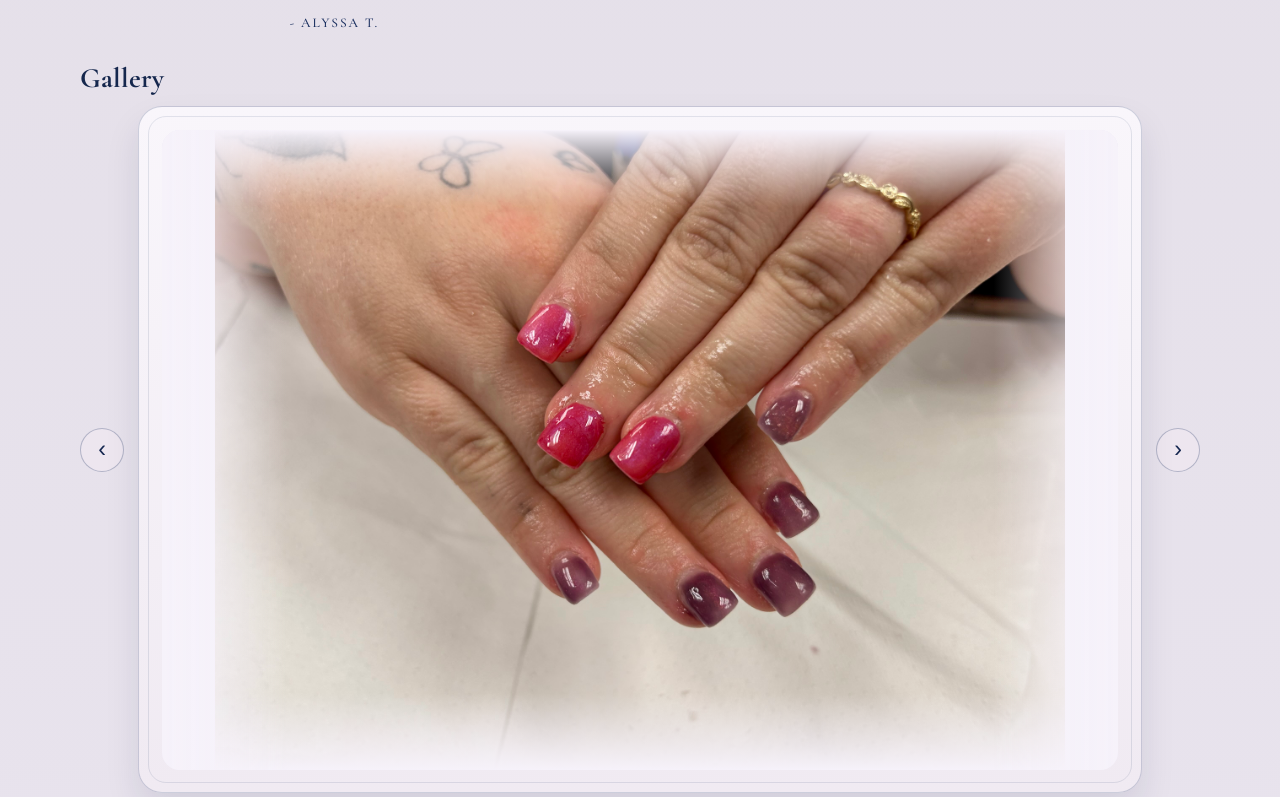
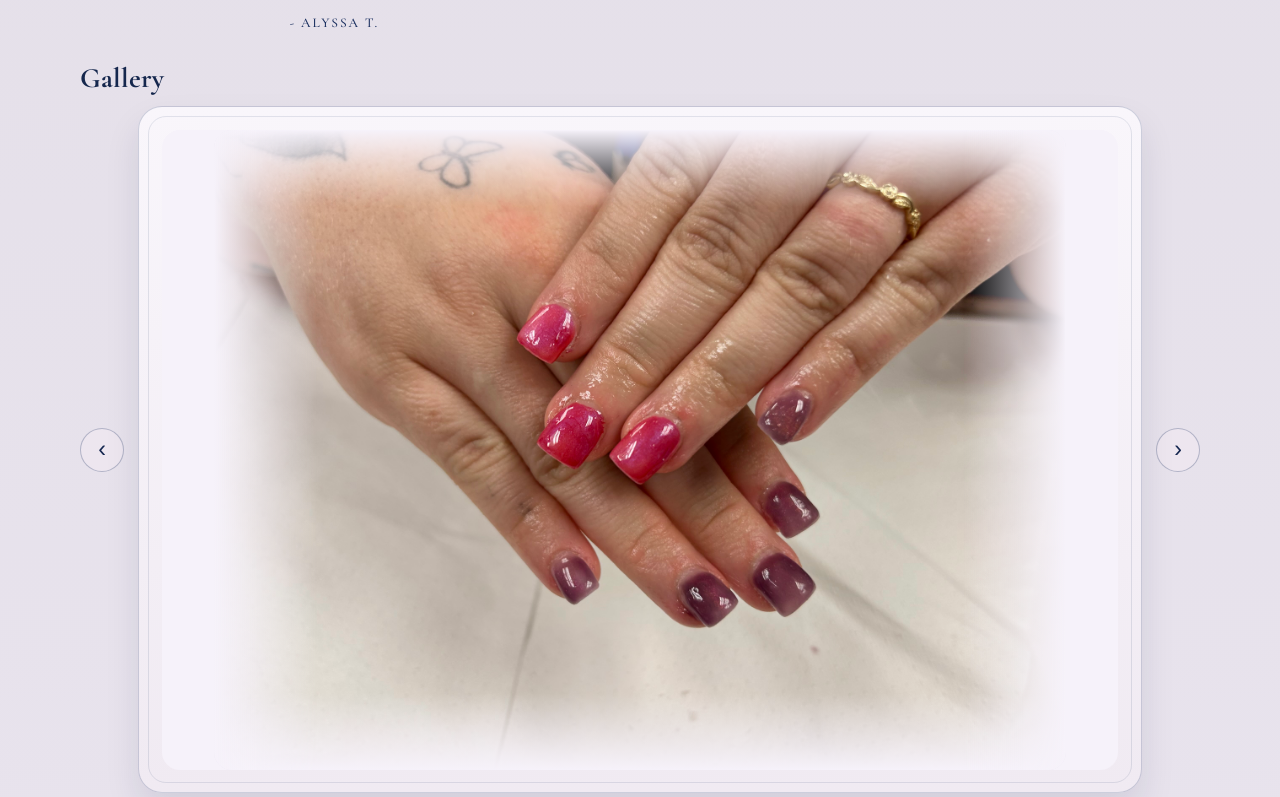
Before and after one commit to ADK-Digital/NailsByBrittney, a React (Vite) app: page / in a window 1280 px wide. Shown: the part 2163-2960 px from the top of the page. Built offline with nearby package versions, Linux system fonts and the light colour scheme; no server answers; the database is empty.

Commit message:
Fix gallery edge fade for non-full-bleed images

```diff
--- a/src/App.jsx
+++ b/src/App.jsx
@@ -81,7 +81,9 @@ function GalleryCarousel({ items, interval = 6000 }) {
     <div className="carousel-content">
       {src ? (
         <button type="button" className="gallery-slide">
-          <img src={src} loading="lazy" alt={item.caption || 'Nail service example'} />
+          <span className="gallery-media">
+            <img src={src} loading="lazy" alt={item.caption || 'Nail service example'} />
+          </span>
         </button>
       ) : <div className="missing-image">Add image in admin</div>}
     </div>
--- a/src/styles.css
+++ b/src/styles.css
@@ -275,18 +275,27 @@ blockquote span{display:block;margin-top:.9rem;font-size:.84rem;letter-spacing:.
   display:grid;
   place-items:center;
 }
-.gallery-slide::after{
+.gallery-media{
+  position:relative;
+  display:inline-flex;
+  max-width:100%;
+  max-height:min(80vh,700px);
+  border-radius:18px;
+  overflow:hidden;
+}
+.gallery-media::after{
   content:'';
   position:absolute;
   inset:0;
   pointer-events:none;
   background:
-    linear-gradient(to right, #f6f2fa 0%, rgba(246,242,250,0) 13%, rgba(246,242,250,0) 87%, #f6f2fa 100%),
+    linear-gradient(to right, #f6f2fa 0%, rgba(246,242,250,0) 12%, rgba(246,242,250,0) 88%, #f6f2fa 100%),
     linear-gradient(to bottom, #f6f2fa 0%, rgba(246,242,250,0) 12%, rgba(246,242,250,0) 88%, #f6f2fa 100%);
 }
 .gallery-slide img{
   display:block;
-  width:100%;
+  width:auto;
+  max-width:100%;
   height:auto;
   max-height:min(80vh,700px);
   object-fit:contain;
```
